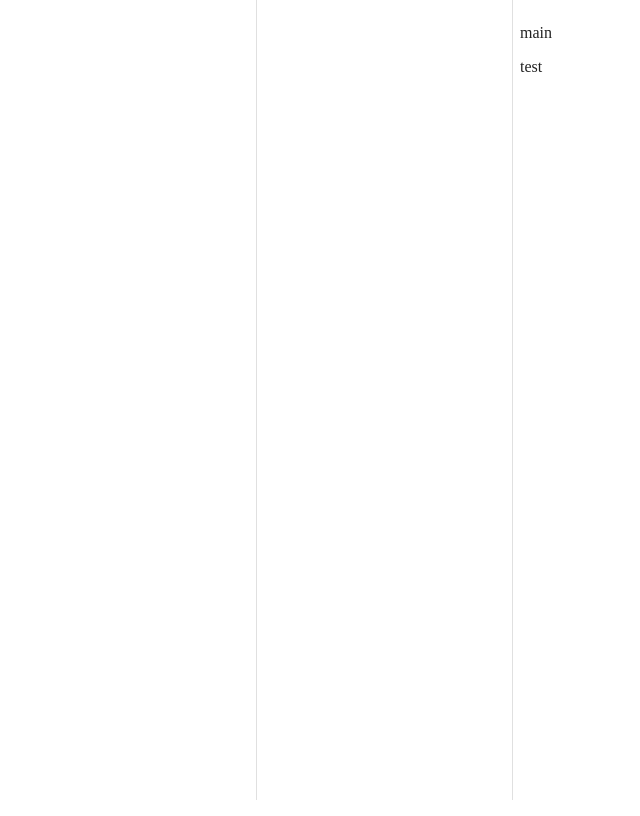
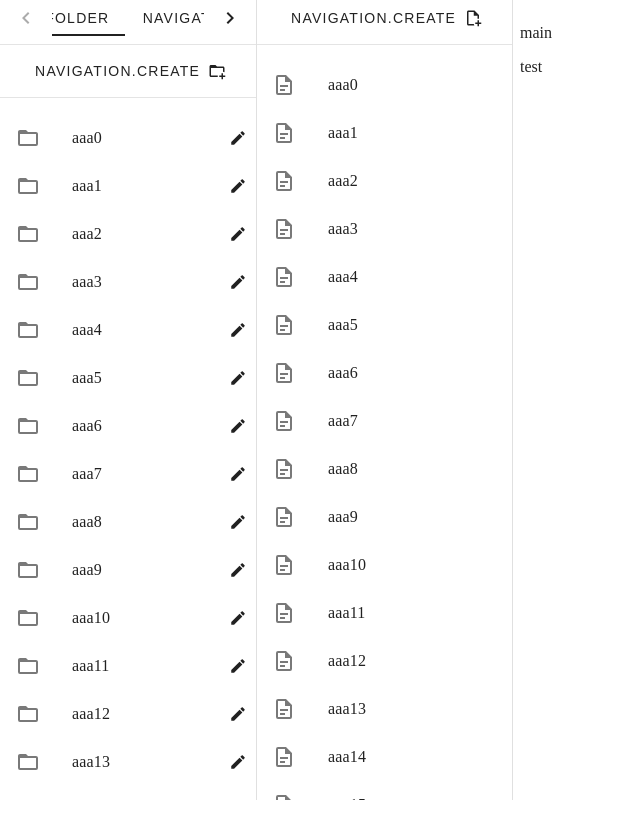
Before and after one commit to takuyaw-w/EstiMateEZ, a Nuxt app: page / in a window 1280 px wide. Shown: the whole page, without its empty margins (0-640 px from the left). Built offline with nearby package versions, Linux system fonts and the light colour scheme.

Commit message:
fix: add

```diff
--- a/lang/ja.json
+++ b/lang/ja.json
@@ -1,3 +1,8 @@
 {
+    "navigation": {
+        "folder": "フォルダ",
+        "tags": "タグ",
+        "create": "新規作成"
+    },
     "test": "テスト"
 }
--- a/layouts/default.vue
+++ b/layouts/default.vue
@@ -1,9 +1,60 @@
+<script setup lang="ts">
+const tab = ref(1)
+const _items = [...Array(20)].map((val, i) => ({ text: `aaa${i}`, icon: '$folder' }))
+const items = ref(_items)
+const _itemsf = [...Array(20)].map((val, i) => ({ text: `aaa${i}`, icon: '$file' }))
+const itemsf = ref(_itemsf)
+
+function dbcli(e) {
+    console.log(e)
+}
+function select(e) {
+    console.log('select', e)
+}
+</script>
 <template>
     <v-app>
         <v-navigation-drawer>
+            <v-tabs v-model="tab" density="compact" fixed-tabs>
+                <v-tab :value="1">{{ $t('navigation.folder') }}</v-tab>
+                <v-tab :value="2">{{ $t('navigation.tags') }}</v-tab>
+            </v-tabs>
+
+            <v-divider />
+
+            <v-btn block variant="text" append-icon="$folderPlus">{{ $t('navigation.create') }}</v-btn>
+
+            <v-divider />
+
+            <v-list>
+                <v-list-item :prepend-icon="item.icon" density="compact" v-for="(item, i) in items" :key="i" :value="item">
+                    <template #append>
+                        <v-list-item-action end>
+                            <v-btn @click="dbcli" size="small" density="compact" :ripple="false" variant="text"
+                                icon="$edit"></v-btn>
+                        </v-list-item-action>
+                    </template>
+                    <v-list-item-title v-text="item.text"></v-list-item-title>
+                </v-list-item>
+            </v-list>
         </v-navigation-drawer>
 
         <v-navigation-drawer>
+
+            <v-btn block variant="text" append-icon="$filePlus">{{ $t('navigation.create') }}</v-btn>
+
+            <v-divider />
+
+            <v-list>
+                <v-list-item density="compact" v-for="(item, i) in itemsf" :key="i" :value="item">
+                    <template #prepend>
+                        <v-icon :icon="item.icon"></v-icon>
+                    </template>
+
+                    <v-list-item-title v-text="item.text"></v-list-item-title>
+                </v-list-item>
+            </v-list>
+
         </v-navigation-drawer>
 
         <v-main>
--- a/package.json
+++ b/package.json
@@ -1,5 +1,5 @@
 {
-  "name": "nuxt-app",
+  "name": "estimateez",
   "private": true,
   "type": "module",
   "scripts": {
--- a/plugins/vuetify/lib/icons.ts
+++ b/plugins/vuetify/lib/icons.ts
@@ -1,10 +1,15 @@
-import {aliases, mdi} from 'vuetify/iconsets/mdi-svg'
-
+import { aliases, mdi } from 'vuetify/iconsets/mdi-svg'
+import { mdiFolderOutline, mdiFolderPlusOutline, mdiCogOutline, mdiFileDocumentOutline, mdiFilePlusOutline } from '@mdi/js'
 export default {
     icons: {
         defaultSet: 'mdi',
         aliases: {
             ...aliases,
+            folderPlus: mdiFolderPlusOutline,
+            filePlus: mdiFilePlusOutline,
+            folder: mdiFolderOutline,
+            config: mdiCogOutline,
+            file: mdiFileDocumentOutline,
         },
         sets: {
             mdi
```
